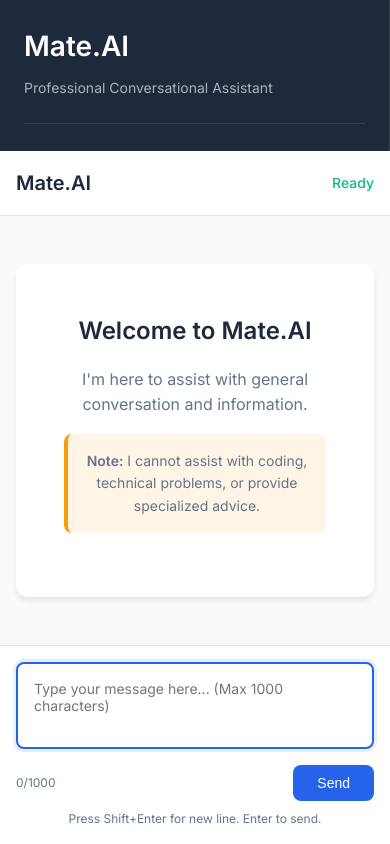
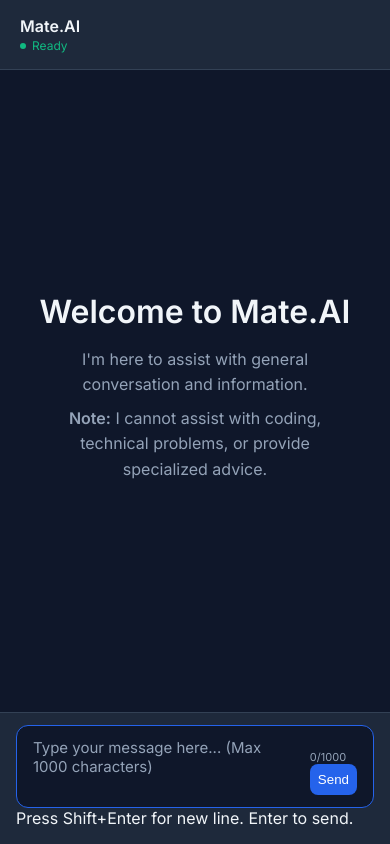
Before and after one commit to wahab1436/mate-ai, a Flask app: template frontend/templates/index.html in a window 390 px wide. Run offline with Flask 3, Linux system fonts and the light colour scheme; the template is opened without the code that fills it, so the values that code supplies are empty.

Commit message:
Update styles.css

```diff
--- a/frontend/static/css/styles.css
+++ b/frontend/static/css/styles.css
@@ -1,397 +1,492 @@
-/* CSS Reset and Base Styles */
+:root {
+    --primary-color: #2563eb;
+    --primary-hover: #1d4ed8;
+    --background: #0f172a;
+    --surface: #1e293b;
+    --surface-light: #334155;
+    --surface-hover: #475569;
+    --text-primary: #f1f5f9;
+    --text-secondary: #94a3b8;
+    --border: #334155;
+    --success: #10b981;
+    --error: #ef4444;
+    --user-message: #2563eb;
+    --ai-message: #334155;
+}
+
 * {
     margin: 0;
     padding: 0;
     box-sizing: border-box;
 }
 
-:root {
-    --primary-color: #2563eb;
-    --primary-dark: #1d4ed8;
-    --secondary-color: #64748b;
-    --background-light: #f8fafc;
-    --background-dark: #0f172a;
-    --sidebar-bg: #1e293b;
-    --text-primary: #1e293b;
-    --text-secondary: #64748b;
-    --text-light: #cbd5e1;
-    --border-color: #e2e8f0;
-    --success-color: #10b981;
-    --error-color: #ef4444;
-    --warning-color: #f59e0b;
-    --shadow-sm: 0 1px 2px 0 rgba(0, 0, 0, 0.05);
-    --shadow-md: 0 4px 6px -1px rgba(0, 0, 0, 0.1);
-    --shadow-lg: 0 10px 15px -3px rgba(0, 0, 0, 0.1);
-    --radius-sm: 0.375rem;
-    --radius-md: 0.5rem;
-    --radius-lg: 0.75rem;
+body {
+    font-family: 'Inter', -apple-system, BlinkMacSystemFont, 'Segoe UI', sans-serif;
+    background: var(--background);
+    color: var(--text-primary);
+    overflow: hidden;
+    height: 100vh;
+    width: 100vw;
 }
 
-body {
-    font-family: 'Inter', -apple-system, BlinkMacSystemFont, 'Segoe UI', sans-serif;
-    line-height: 1.6;
-    color: var(--text-primary);
-    background-color: var(--background-light);
-    height: 100vh;
-    overflow: hidden;
-}
-
-/* App Container */
 .app-container {
     display: flex;
     height: 100vh;
+    width: 100vw;
+    position: relative;
 }
 
-/* Sidebar Styles */
+/* ========== SIDEBAR ========== */
 .sidebar {
-    width: 280px;
-    background-color: var(--sidebar-bg);
-    color: var(--text-light);
+    width: 260px;
+    min-width: 260px;
+    background: var(--surface);
+    border-right: 1px solid var(--border);
     display: flex;
     flex-direction: column;
-    padding: 1.5rem;
-    border-right: 1px solid rgba(255, 255, 255, 0.1);
+    height: 100vh;
+    position: relative;
+    z-index: 10;
+    transition: transform 0.3s ease;
 }
 
 .sidebar-header {
-    margin-bottom: 2rem;
-    padding-bottom: 1.5rem;
-    border-bottom: 1px solid rgba(255, 255, 255, 0.1);
+    padding: 16px;
+    border-bottom: 1px solid var(--border);
+    display: flex;
+    align-items: center;
+    justify-content: space-between;
 }
 
 .app-title {
-    font-size: 1.75rem;
+    font-size: 20px;
     font-weight: 600;
-    color: white;
-    margin-bottom: 0.5rem;
 }
 
-.app-subtitle {
-    font-size: 0.875rem;
-    color: var(--text-light);
-    opacity: 0.8;
+.icon-btn {
+    background: transparent;
+    border: none;
+    color: var(--text-secondary);
+    cursor: pointer;
+    padding: 6px;
+    border-radius: 6px;
+    display: flex;
+    align-items: center;
+    justify-content: center;
+    transition: all 0.2s;
+}
+
+.icon-btn:hover {
+    background: var(--surface-light);
+    color: var(--text-primary);
+}
+
+#closeSidebarBtn {
+    display: none;
 }
 
 .new-chat-btn {
-    background-color: var(--primary-color);
-    color: white;
-    border: none;
-    padding: 0.75rem 1rem;
-    border-radius: var(--radius-md);
-    font-size: 0.875rem;
+    margin: 12px;
+    padding: 10px 14px;
+    background: transparent;
+    color: var(--text-primary);
+    border: 1px solid var(--border);
+    border-radius: 8px;
+    font-size: 14px;
     font-weight: 500;
     cursor: pointer;
     display: flex;
     align-items: center;
-    justify-content: center;
-    gap: 0.5rem;
-    margin-bottom: 2rem;
-    transition: background-color 0.2s;
+    justify-content: flex-start;
+    gap: 10px;
+    transition: all 0.2s;
 }
 
 .new-chat-btn:hover {
-    background-color: var(--primary-dark);
-}
-
-.btn-icon {
-    font-size: 1.25rem;
-    font-weight: 300;
+    background: var(--surface-light);
 }
 
 .chat-history {
     flex: 1;
     overflow-y: auto;
+    padding: 8px;
 }
 
 .chat-history h3 {
-    font-size: 0.875rem;
+    font-size: 11px;
+    text-transform: uppercase;
+    letter-spacing: 0.5px;
+    color: var(--text-secondary);
+    padding: 8px 12px;
     font-weight: 600;
-    text-transform: uppercase;
-    letter-spacing: 0.05em;
-    margin-bottom: 1rem;
-    color: var(--text-light);
-    opacity: 0.7;
 }
 
-#chatList {
+.chat-history ul {
     list-style: none;
 }
 
 .chat-session {
-    padding: 0.75rem;
-    margin-bottom: 0.5rem;
-    background-color: rgba(255, 255, 255, 0.05);
-    border-radius: var(--radius-sm);
+    padding: 10px 12px;
+    margin: 2px 0;
+    border-radius: 8px;
     cursor: pointer;
-    font-size: 0.875rem;
-    transition: background-color 0.2s;
+    transition: all 0.15s;
     display: flex;
     align-items: center;
-    gap: 0.5rem;
+    justify-content: space-between;
+    gap: 8px;
 }
 
 .chat-session:hover {
-    background-color: rgba(255, 255, 255, 0.1);
+    background: var(--surface-light);
 }
 
 .chat-session.active {
-    background-color: rgba(37, 99, 235, 0.2);
-    border-left: 3px solid var(--primary-color);
+    background: var(--surface-light);
+}
+
+.chat-session.empty {
+    color: var(--text-secondary);
+    cursor: default;
+    justify-content: center;
+    padding: 32px 12px;
+}
+
+.chat-session-content {
+    flex: 1;
+    min-width: 0;
 }
 
 .chat-preview {
-    flex: 1;
-    white-space: nowrap;
+    font-size: 14px;
+    color: var(--text-primary);
     overflow: hidden;
     text-overflow: ellipsis;
-    color: var(--text-light);
-    opacity: 0.9;
+    white-space: nowrap;
 }
 
-.chat-date {
-    font-size: 0.75rem;
-    color: var(--text-light);
-    opacity: 0.6;
+.chat-menu-btn {
+    background: transparent;
+    border: none;
+    color: var(--text-secondary);
+    cursor: pointer;
+    padding: 4px;
+    border-radius: 4px;
+    display: flex;
+    align-items: center;
+    justify-content: center;
+    transition: all 0.2s;
+    flex-shrink: 0;
+    opacity: 0;
+}
+
+.chat-session:hover .chat-menu-btn {
+    opacity: 1;
+}
+
+.chat-menu-btn:hover {
+    background: var(--surface-hover);
+    color: var(--text-primary);
 }
 
 .sidebar-footer {
-    margin-top: auto;
-    padding-top: 1.5rem;
-    border-top: 1px solid rgba(255, 255, 255, 0.1);
-}
-
-.scope-notice {
-    font-size: 0.75rem;
-    color: var(--text-light);
-    opacity: 0.7;
-    margin-bottom: 1rem;
-    line-height: 1.4;
+    padding: 12px;
+    border-top: 1px solid var(--border);
 }
 
 .version {
-    font-size: 0.75rem;
-    color: var(--text-light);
-    opacity: 0.5;
+    font-size: 11px;
+    color: var(--text-secondary);
     text-align: center;
 }
 
-/* Main Chat Area */
+/* ========== MAIN CHAT AREA ========== */
 .chat-container {
     flex: 1;
     display: flex;
     flex-direction: column;
-    background-color: white;
+    height: 100vh;
+    width: 100%;
+    overflow: hidden;
 }
 
 .chat-header {
-    padding: 1rem 2rem;
-    border-bottom: 1px solid var(--border-color);
-    background-color: white;
-    box-shadow: var(--shadow-sm);
+    padding: 16px 20px;
+    border-bottom: 1px solid var(--border);
+    background: var(--surface);
+    flex-shrink: 0;
 }
 
-.chat-info {
+.chat-header-content {
     display: flex;
     align-items: center;
-    justify-content: space-between;
+    gap: 12px;
+}
+
+.sidebar-toggle {
+    display: none;
 }
 
 .chat-info h2 {
-    font-size: 1.25rem;
+    font-size: 16px;
     font-weight: 600;
+    margin-bottom: 2px;
 }
 
 .status-indicator {
-    font-size: 0.875rem;
-    color: var(--success-color);
-    font-weight: 500;
+    font-size: 12px;
+    color: var(--success);
+    display: flex;
+    align-items: center;
+    gap: 6px;
 }
 
-.status-indicator.responding {
-    color: var(--warning-color);
+.status-indicator::before {
+    content: '';
+    width: 6px;
+    height: 6px;
+    background: var(--success);
+    border-radius: 50%;
 }
 
-.status-indicator.error {
-    color: var(--error-color);
+.status-indicator.responding::before {
+    animation: pulse 1.5s infinite;
 }
 
-/* Messages Container */
+@keyframes pulse {
+    0%, 100% { opacity: 1; }
+    50% { opacity: 0.5; }
+}
+
+/* ========== MESSAGES ========== */
 .messages-container {
     flex: 1;
     overflow-y: auto;
-    padding: 2rem;
-    background-color: var(--background-light);
+    overflow-x: hidden;
+    padding: 24px;
+    display: flex;
+    flex-direction: column;
+    gap: 16px;
 }
 
 .welcome-message {
     text-align: center;
+    padding: 60px 20px;
     max-width: 600px;
-    margin: 2rem auto;
-    padding: 3rem;
-    background-color: white;
-    border-radius: var(--radius-lg);
-    box-shadow: var(--shadow-md);
+    margin: auto;
 }
 
 .welcome-message h3 {
-    font-size: 1.5rem;
-    margin-bottom: 1rem;
-    color: var(--text-primary);
+    font-size: 32px;
+    margin-bottom: 16px;
+    font-weight: 600;
 }
 
 .welcome-message p {
     color: var(--text-secondary);
-    margin-bottom: 1rem;
-}
-
-.limitation-notice {
-    font-size: 0.875rem;
-    color: var(--warning-color);
-    background-color: rgba(245, 158, 11, 0.1);
-    padding: 1rem;
-    border-radius: var(--radius-md);
-    border-left: 4px solid var(--warning-color);
+    font-size: 16px;
+    line-height: 1.6;
+    margin-bottom: 8px;
 }
 
 .message {
-    max-width: 800px;
-    margin: 0 auto 1.5rem;
-    padding: 1.5rem;
-    background-color: white;
-    border-radius: var(--radius-lg);
-    box-shadow: var(--shadow-sm);
-    animation: fadeIn 0.3s ease;
+    display: flex;
+    flex-direction: column;
+    animation: slideIn 0.2s ease-out;
 }
 
-@keyframes fadeIn {
-    from {
-        opacity: 0;
-        transform: translateY(10px);
-    }
-    to {
-        opacity: 1;
-        transform: translateY(0);
-    }
+@keyframes slideIn {
+    from { opacity: 0; transform: translateY(8px); }
+    to { opacity: 1; transform: translateY(0); }
 }
 
 .message.user {
-    background-color: var(--primary-color);
-    color: white;
-    margin-left: auto;
-    margin-right: 0;
+    align-items: flex-end;
 }
 
 .message.ai {
-    border-left: 4px solid var(--primary-color);
+    align-items: flex-start;
 }
 
 .message-header {
     display: flex;
-    justify-content: space-between;
     align-items: center;
-    margin-bottom: 0.75rem;
-    padding-bottom: 0.5rem;
-    border-bottom: 1px solid rgba(0, 0, 0, 0.05);
+    gap: 8px;
+    margin-bottom: 6px;
+    font-size: 12px;
 }
 
 .message.user .message-header {
-    border-bottom-color: rgba(255, 255, 255, 0.2);
+    flex-direction: row-reverse;
 }
 
 .sender {
     font-weight: 600;
-    font-size: 0.875rem;
 }
 
 .timestamp {
-    font-size: 0.75rem;
-    opacity: 0.7;
+    color: var(--text-secondary);
+    font-size: 11px;
 }
 
 .message-content {
-    line-height: 1.7;
-    white-space: pre-wrap;
+    padding: 12px 16px;
+    border-radius: 18px;
+    font-size: 15px;
+    line-height: 1.5;
+    max-width: 70%;
+    word-wrap: break-word;
 }
 
 .message.user .message-content {
-    color: rgba(255, 255, 255, 0.95);
+    background: var(--user-message);
+    color: white;
+    border-bottom-right-radius: 4px;
 }
 
-/* Input Container */
+.message.ai .message-content {
+    background: var(--ai-message);
+    color: var(--text-primary);
+    border-bottom-left-radius: 4px;
+}
+
+.loading-indicator {
+    display: flex;
+    align-items: center;
+    gap: 10px;
+    color: var(--text-secondary);
+}
+
+.dot-flashing {
+    width: 6px;
+    height: 6px;
+    border-radius: 50%;
+    background-color: var(--text-secondary);
+    animation: dotFlashing 1.4s infinite;
+}
+
+@keyframes dotFlashing {
+    0%, 80%, 100% { opacity: 0.3; }
+    40% { opacity: 1; }
+}
+
+/* ========== INPUT ========== */
 .input-container {
-    padding: 1.5rem 2rem;
-    border-top: 1px solid var(--border-color);
-    background-color: white;
+    padding: 16px 20px 20px;
+    border-top: 1px solid var(--border);
+    background: var(--surface);
+    flex-shrink: 0;
 }
 
 .input-wrapper {
-    position: relative;
-    margin-bottom: 0.5rem;
+    background: var(--background);
+    border: 1px solid var(--border);
+    border-radius: 12px;
+    padding: 12px 16px;
+    display: flex;
+    align-items: flex-end;
+    gap: 12px;
+    transition: border-color 0.2s;
 }
 
-textarea {
-    width: 100%;
-    padding: 1rem;
-    border: 2px solid var(--border-color);
-    border-radius: var(--radius-md);
-    font-family: inherit;
-    font-size: 0.875rem;
-    resize: none;
-    transition: border-color 0.2s, box-shadow 0.2s;
+.input-wrapper:focus-within {
+    border-color: var(--primary-color);
 }
 
-textarea:focus {
+#messageInput {
+    flex: 1;
+    background: transparent;
+    border: none;
+    color: var(--text-primary);
+    font-size: 15px;
+    font-family: inherit;
+    resize: none;
     outline: none;
-    border-color: var(--primary-color);
-    box-shadow: 0 0 0 3px rgba(37, 99, 235, 0.1);
+    max-height: 200px;
+    min-height: 24px;
 }
 
-textarea:disabled {
-    background-color: var(--background-light);
-    cursor: not-allowed;
-}
-
-.input-controls {
-    display: flex;
-    justify-content: space-between;
-    align-items: center;
-    margin-top: 0.5rem;
-}
-
-.char-count {
-    font-size: 0.75rem;
+#messageInput::placeholder {
     color: var(--text-secondary);
 }
 
 .send-btn {
-    background-color: var(--primary-color);
+    padding: 8px;
+    background: var(--primary-color);
     color: white;
     border: none;
-    padding: 0.625rem 1.5rem;
-    border-radius: var(--radius-md);
-    font-size: 0.875rem;
-    font-weight: 500;
+    border-radius: 8px;
     cursor: pointer;
-    transition: background-color 0.2s;
+    display: flex;
+    align-items: center;
+    justify-content: center;
+    transition: all 0.2s;
+    flex-shrink: 0;
 }
 
 .send-btn:hover:not(:disabled) {
-    background-color: var(--primary-dark);
+    background: var(--primary-hover);
 }
 
 .send-btn:disabled {
-    background-color: var(--secondary-color);
+    opacity: 0.4;
     cursor: not-allowed;
-    opacity: 0.7;
 }
 
-.input-note {
-    font-size: 0.75rem;
-    color: var(--text-secondary);
-    text-align: center;
+.input-footer {
+    display: flex;
+    justify-content: flex-end;
+    margin-top: 8px;
 }
 
-/* Modal Styles */
+.char-count {
+    font-size: 11px;
+    color: var(--text-secondary);
+}
+
+/* ========== CONTEXT MENU ========== */
+.context-menu {
+    display: none;
+    position: fixed;
+    background: var(--surface);
+    border: 1px solid var(--border);
+    border-radius: 8px;
+    padding: 4px;
+    box-shadow: 0 8px 24px rgba(0, 0, 0, 0.4);
+    z-index: 1000;
+    min-width: 160px;
+}
+
+.context-menu.active {
+    display: block;
+}
+
+.context-menu-item {
+    width: 100%;
+    padding: 8px 12px;
+    background: transparent;
+    border: none;
+    color: var(--text-primary);
+    font-size: 13px;
+    cursor: pointer;
+    border-radius: 6px;
+    display: flex;
+    align-items: center;
+    gap: 10px;
+    transition: all 0.15s;
+    text-align: left;
+}
+
+.context-menu-item:hover {
+    background: var(--surface-light);
+}
+
+.context-menu-item.danger:hover {
+    background: rgba(239, 68, 68, 0.1);
+    color: var(--error);
+}
+
+/* ========== MODAL ========== */
 .modal {
     display: none;
     position: fixed;
@@ -399,7 +494,7 @@ textarea:disabled {
     left: 0;
     width: 100%;
     height: 100%;
-    background-color: rgba(0, 0, 0, 0.5);
+    background: rgba(0, 0, 0, 0.7);
     z-index: 1000;
     align-items: center;
     justify-content: center;
@@ -410,139 +505,100 @@ textarea:disabled {
 }
 
 .modal-content {
-    background-color: white;
-    padding: 2rem;
-    border-radius: var(--radius-lg);
+    background: var(--surface);
+    padding: 24px;
+    border-radius: 12px;
     max-width: 400px;
     width: 90%;
-    box-shadow: var(--shadow-lg);
+    border: 1px solid var(--border);
 }
 
 .modal-content h3 {
-    margin-bottom: 1rem;
-    color: var(--error-color);
+    margin-bottom: 12px;
+    color: var(--error);
 }
 
 .modal-content p {
-    margin-bottom: 1.5rem;
     color: var(--text-secondary);
+    margin-bottom: 20px;
 }
 
 .modal-btn {
-    background-color: var(--primary-color);
+    width: 100%;
+    padding: 10px;
+    background: var(--primary-color);
     color: white;
     border: none;
-    padding: 0.75rem 1.5rem;
-    border-radius: var(--radius-md);
-    font-size: 0.875rem;
-    font-weight: 500;
+    border-radius: 8px;
     cursor: pointer;
-    width: 100%;
-    transition: background-color 0.2s;
 }
 
-.modal-btn:hover {
-    background-color: var(--primary-dark);
+/* ========== SCROLLBAR ========== */
+::-webkit-scrollbar {
+    width: 6px;
 }
 
-/* Loading Indicator */
-.loading-indicator {
-    display: flex;
-    align-items: center;
-    gap: 0.5rem;
-    color: var(--warning-color);
+::-webkit-scrollbar-track {
+    background: transparent;
 }
 
-.dot-flashing {
-    position: relative;
-    width: 10px;
-    height: 10px;
-    border-radius: 5px;
-    background-color: var(--warning-color);
-    color: var(--warning-color);
-    animation: dotFlashing 1s infinite linear alternate;
-    animation-delay: 0.5s;
+::-webkit-scrollbar-thumb {
+    background: var(--surface-light);
+    border-radius: 3px;
 }
 
-.dot-flashing::before, .dot-flashing::after {
-    content: '';
-    display: inline-block;
-    position: absolute;
-    top: 0;
-}
+/* ========== RESPONSIVE ========== */
+@media (max-width: 768px) {
+    .sidebar {
+        position: fixed;
+        transform: translateX(-100%);
+    }
 
-.dot-flashing::before {
-    left: -15px;
-    width: 10px;
-    height: 10px;
-    border-radius: 5px;
-    background-color: var(--warning-color);
-    color: var(--warning-color);
-    animation: dotFlashing 1s infinite alternate;
-    animation-delay: 0s;
-}
+    .sidebar.open {
+        transform: translateX(0);
+    }
 
-.dot-flashing::after {
-    left: 15px;
-    width: 10px;
-    height: 10px;
-    border-radius: 5px;
-    background-color: var(--warning-color);
-    color: var(--warning-color);
-    animation: dotFlashing 1s infinite alternate;
-    animation-delay: 1s;
-}
+    .sidebar-toggle {
+        display: flex !important;
+    }
 
-@keyframes dotFlashing {
-    0% {
-        background-color: var(--warning-color);
+    #closeSidebarBtn {
+        display: flex !important;
     }
-    50%, 100% {
-        background-color: rgba(245, 158, 11, 0.2);
+
+    .message-content {
+        max-width: 85%;
+    }
+
+    .messages-container {
+        padding: 16px;
+    }
+
+    .input-container {
+        padding: 12px 16px 16px;
     }
 }
 
-/* Scrollbar Styling */
-::-webkit-scrollbar {
-    width: 8px;
+@media (min-width: 769px) and (max-width: 1024px) {
+    .message-content {
+        max-width: 75%;
+    }
 }
 
-::-webkit-scrollbar-track {
-    background: rgba(0, 0, 0, 0.05);
-    border-radius: 4px;
+@media (min-width: 1025px) {
+    .message-content {
+        max-width: 70%;
+    }
 }
 
-::-webkit-scrollbar-thumb {
-    background: rgba(0, 0, 0, 0.2);
-    border-radius: 4px;
+@media (min-width: 1440px) {
+    .message-content {
+        max-width: 65%;
+    }
 }
 
-::-webkit-scrollbar-thumb:hover {
-    background: rgba(0, 0, 0, 0.3);
-}
-
-/* Responsive Design */
-@media (max-width: 768px) {
-    .app-container {
-        flex-direction: column;
-    }
-
-    .sidebar {
-        width: 100%;
-        height: auto;
-        max-height: 200px;
-        overflow-y: auto;
-    }
-
-    .chat-header {
-        padding: 1rem;
-    }
-
-    .messages-container {
-        padding: 1rem;
-    }
-
-    .input-container {
-        padding: 1rem;
+@media (min-width: 1920px) {
+    .message-content {
+        max-width: 60%;
     }
 }
```
